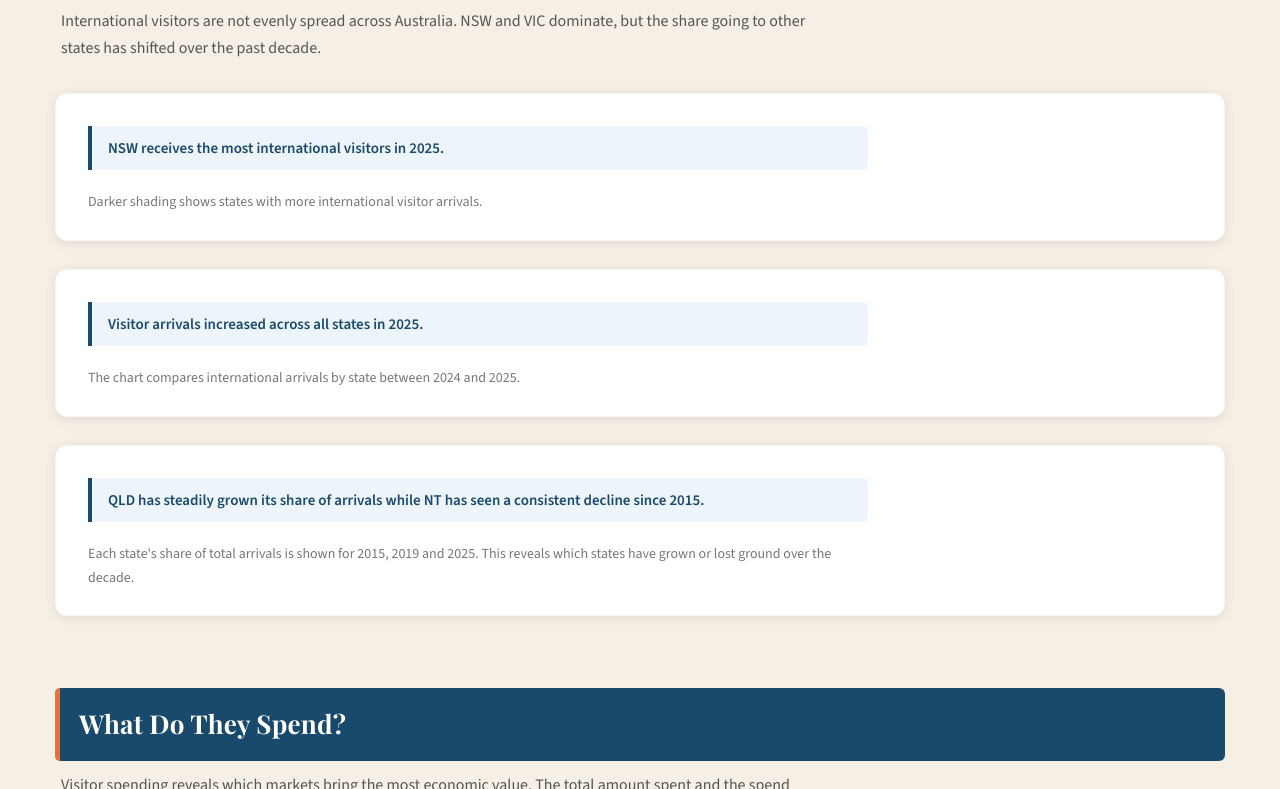
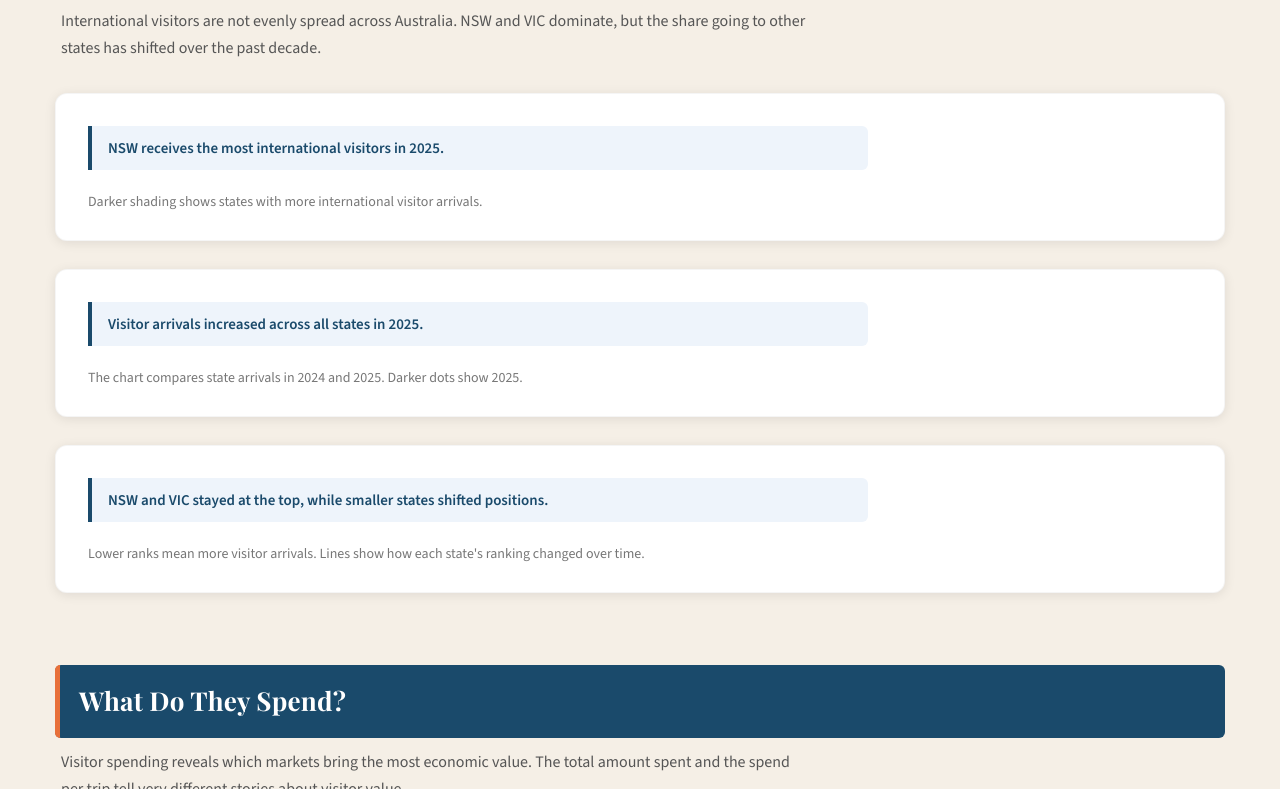
Before and after one commit to Yukthahasini/FIT2179DV2, a plain HTML site: page index.html in a window 1280 px wide. Shown: the part 2119-2908 px from the top of the page. Drawn offline with nearby package versions, Linux system fonts and the light colour scheme; a script that the page names is missing.

Commit message:
Update index.html

```diff
--- a/index.html
+++ b/index.html
@@ -98,7 +98,7 @@
                 </p>
                 <div id="chart2"></div>
                 <p class="chart-note">
-                    Bars show total visitor arrivals in 2025, with spending details for each country.
+                    Bars show total visitor arrivals in 2025, with spend information for each country.
                 </p>
             </div>
 
@@ -169,20 +169,17 @@
                 </p>
                 <div id="chart6"></div>
                 <p class="chart-note">
-                    The chart compares international arrivals by state between 2024 and 2025.
+                    The chart compares state arrivals in 2024 and 2025. Darker dots show 2025.
                 </p>
             </div>
 
             <div class="chart-container">
                 <p class="takeaway">
-                    QLD has steadily grown its share of arrivals
-                    while NT has seen a consistent decline since 2015.
+                    NSW and VIC stayed at the top, while smaller states shifted positions.
                 </p>
                 <div id="chart7"></div>
                 <p class="chart-note">
-                    Each state's share of total arrivals is shown
-                    for 2015, 2019 and 2025.
-                    This reveals which states have grown or lost ground over the decade.
+                    Lower ranks mean more visitor arrivals. Lines show how each state's ranking changed over time.
                 </p>
             </div>
 
```
